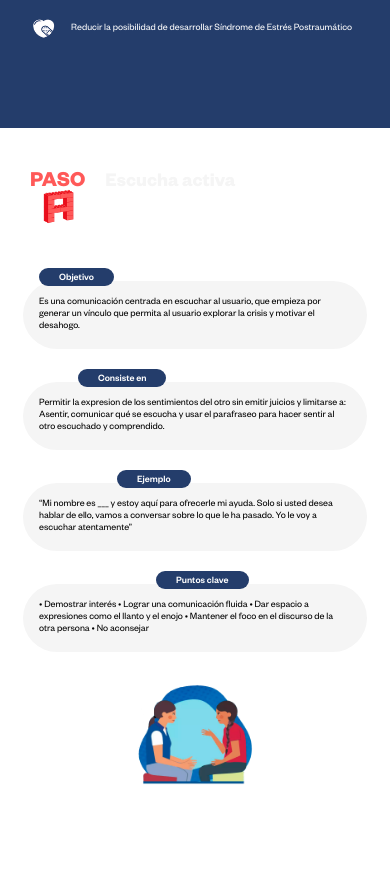
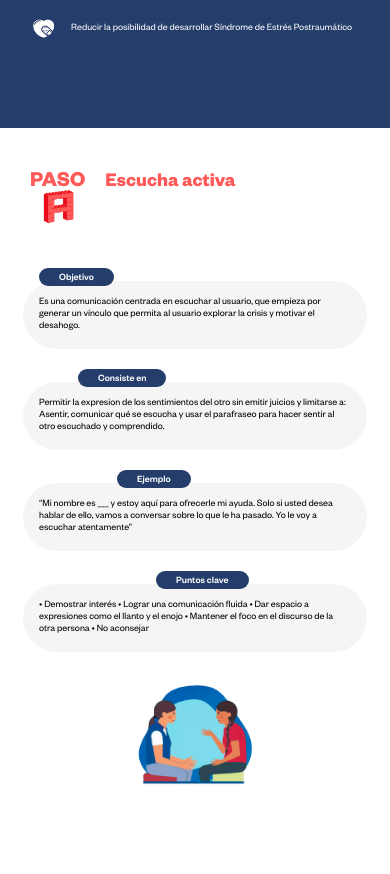
Before and after one commit to dashdancin/guia-pap, a React (Create React App) app: page / in a window 390 px wide. Shown: the part 2280-3154 px from the top of the page. Built offline with nearby package versions, Linux system fonts and the light colour scheme.

Commit message:
FIX CH title A size mobile

```diff
--- a/src/styles/abcdemedia.css
+++ b/src/styles/abcdemedia.css
@@ -1,7 +1,7 @@
 @media screen and (max-width: 480px) {
  .title-A {
   font-family: FoundersGrotesk-Bold;
-  color: var(--color3);
+  color: #ff5958;
   font-size: 2rem;
   justify-content: center;
   padding-top: 4rem;
```
